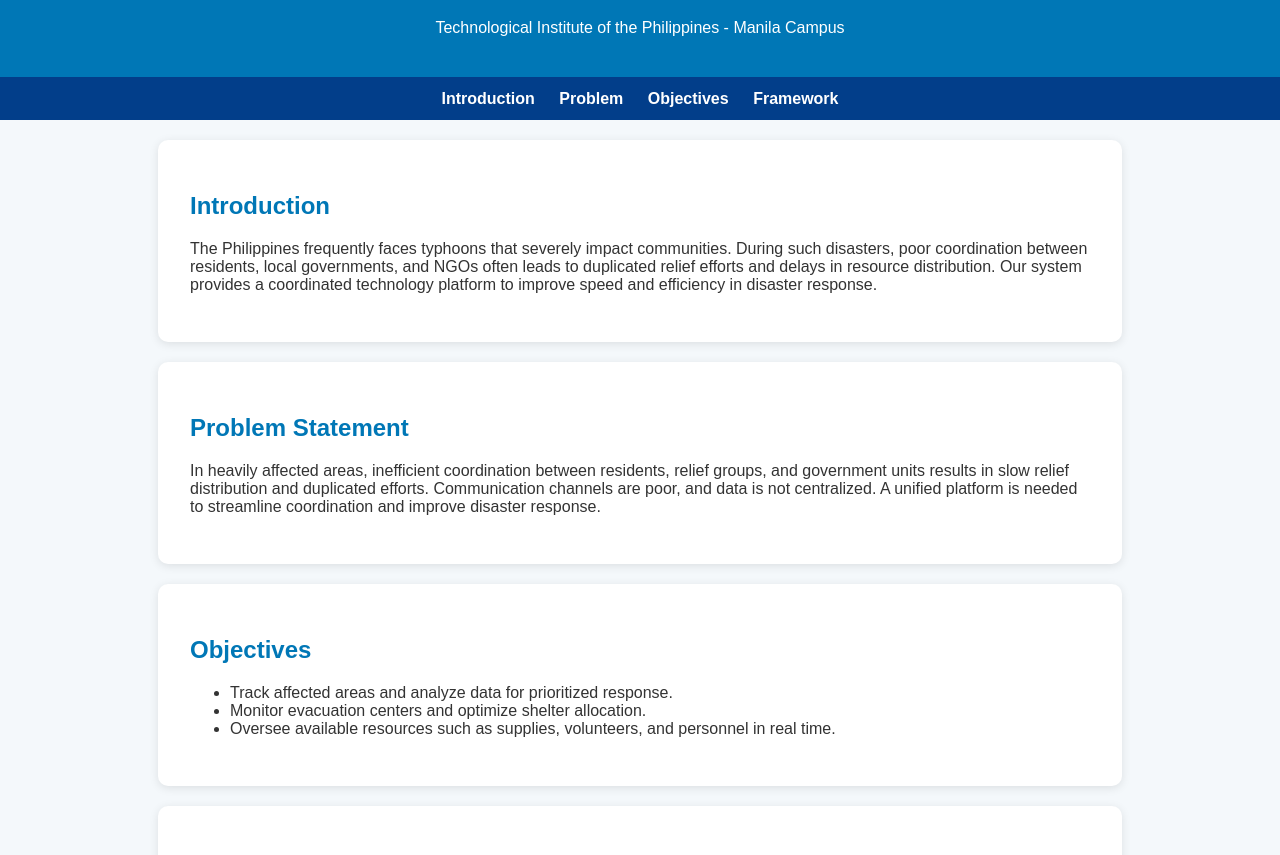
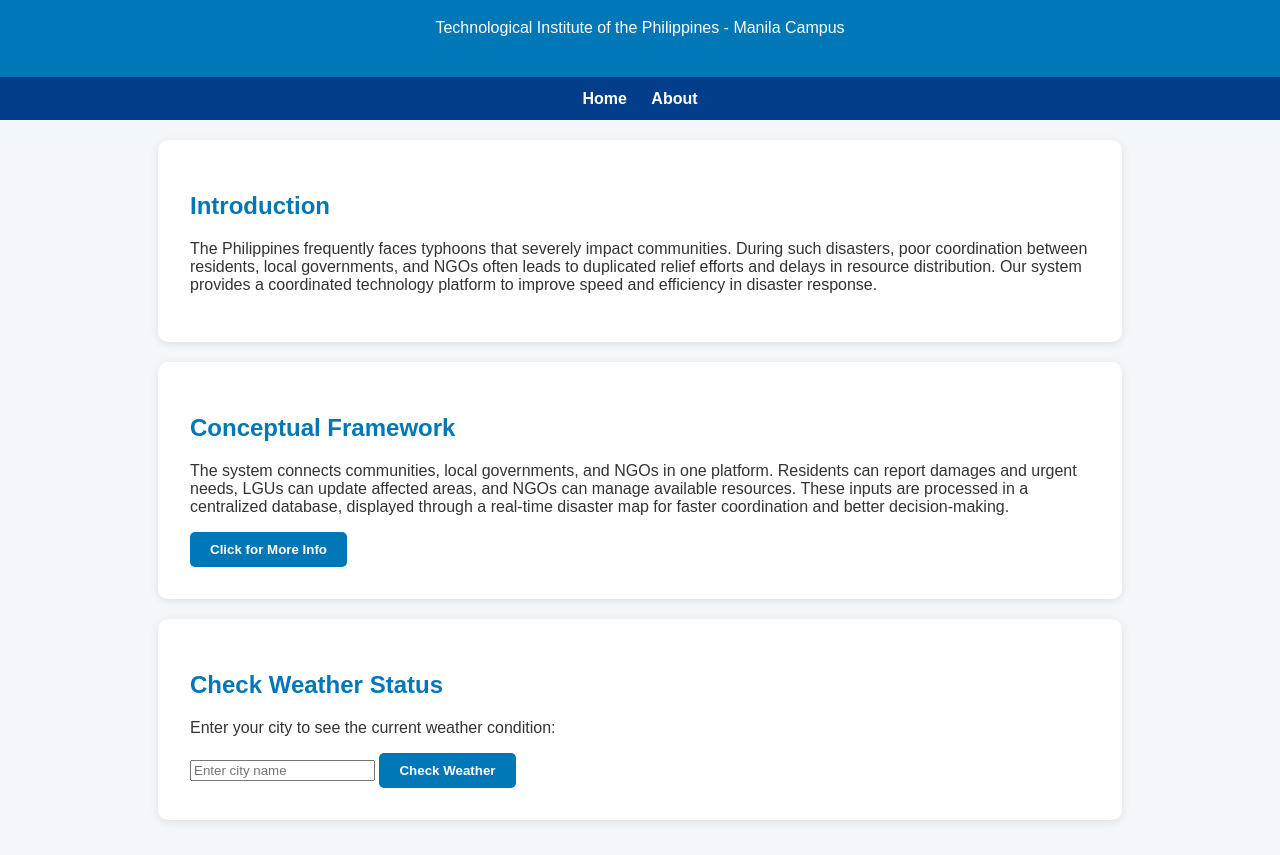
Before and after one commit to Lanzel-123/Typhoon-Response-Disaster, a plain HTML site: page index.html in a window 1280 px wide. Shown: the part 85-940 px from the top of the page. Drawn offline with Linux system fonts and the light colour scheme.

Commit message:
Update and rename Base.html to index.html

```diff
--- a/Base.html
+++ b/index.html
@@ -13,10 +13,8 @@
   </header>
 
   <nav>
-    <a href="#intro">Introduction</a>
-    <a href="#problem">Problem</a>
-    <a href="#objectives">Objectives</a>
-    <a href="#framework">Framework</a>
+    <a href="index.html">Home</a>
+    <a href="about.html">About</a>
   </nav>
 
   <section id="intro">
@@ -28,24 +26,6 @@
     </p>
   </section>
 
-  <section id="problem">
-    <h2>Problem Statement</h2>
-    <p>
-      In heavily affected areas, inefficient coordination between residents, relief groups, and government units results in slow relief distribution and duplicated efforts.
-      Communication channels are poor, and data is not centralized.
-      A unified platform is needed to streamline coordination and improve disaster response.
-    </p>
-  </section>
-
-  <section id="objectives">
-    <h2>Objectives</h2>
-    <ul>
-      <li>Track affected areas and analyze data for prioritized response.</li>
-      <li>Monitor evacuation centers and optimize shelter allocation.</li>
-      <li>Oversee available resources such as supplies, volunteers, and personnel in real time.</li>
-    </ul>
-  </section>
-
   <section id="framework">
     <h2>Conceptual Framework</h2>
     <p>
@@ -53,6 +33,17 @@
       Residents can report damages and urgent needs, LGUs can update affected areas, and NGOs can manage available resources.
       These inputs are processed in a centralized database, displayed through a real-time disaster map for faster coordination and better decision-making.
     </p>
+    <button onclick="showMessage()">Click for More Info</button>
+  </section>
+
+  <section id="weather">
+    <h2>Check Weather Status</h2>
+    <p>Enter your city to see the current weather condition:</p>
+    <form id="weatherForm">
+      <input type="text" id="cityInput" placeholder="Enter city name" required />
+      <button type="submit">Check Weather</button>
+    </form>
+    <div id="weatherResult"></div>
   </section>
 
   <footer>
```
